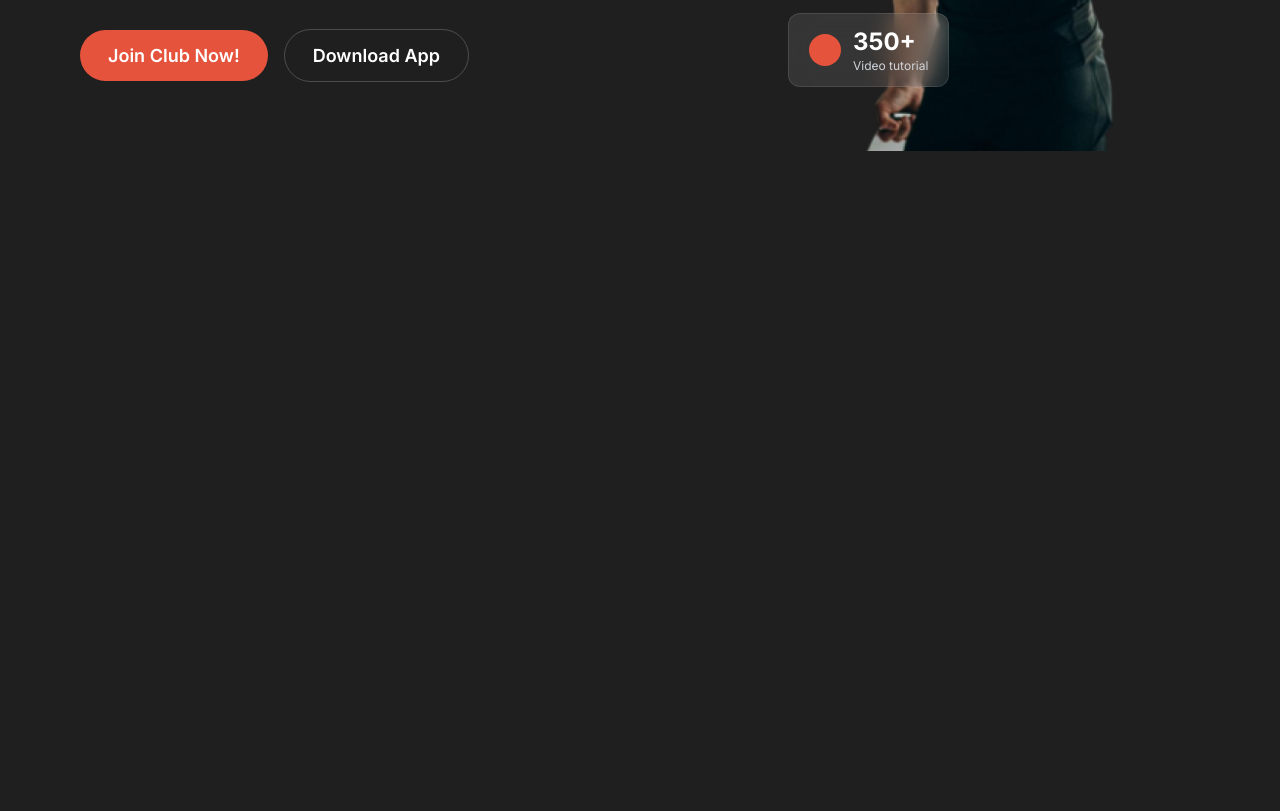
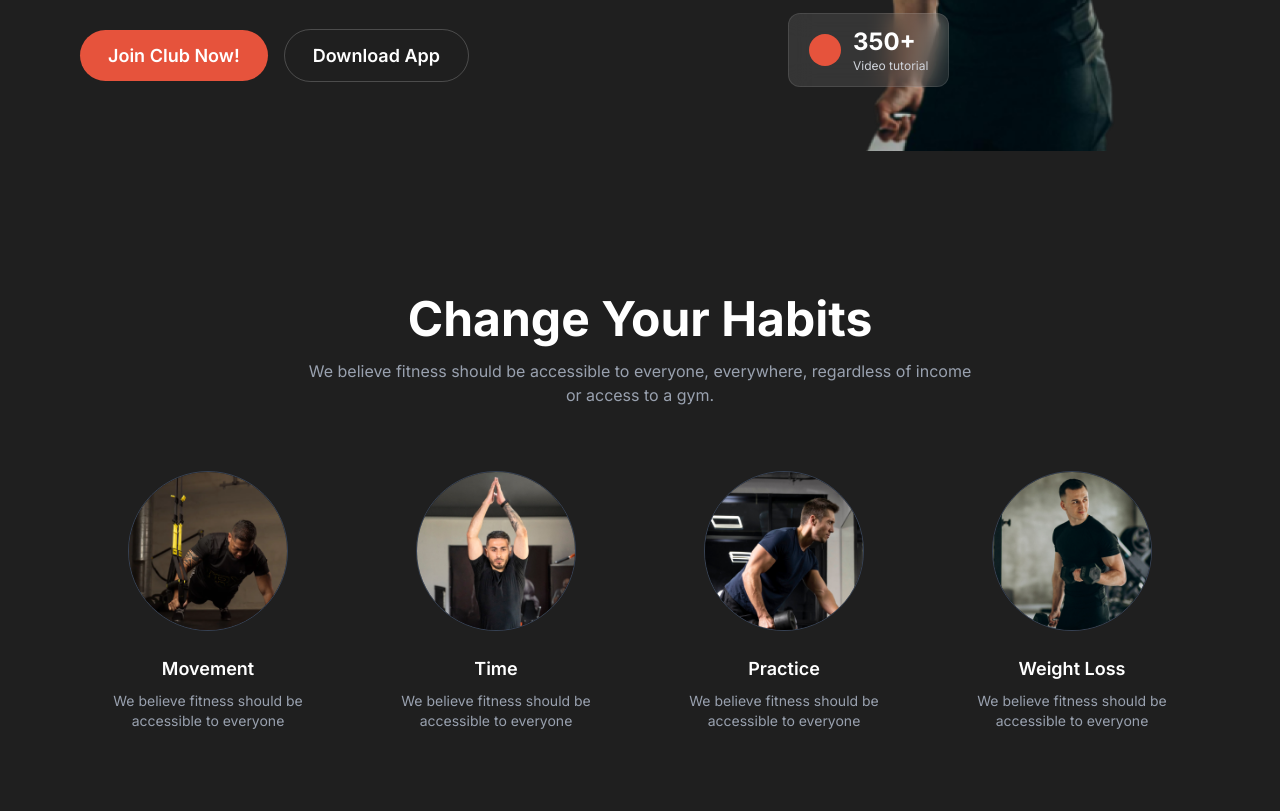
Before and after one commit to rasheduzzaman1978/tailwindcss-figma-file-practice, a plain HTML site: page fitness-resources/index.html in a window 1280 px wide. Shown: the part 563-1374 px from the top of the page. Before the commit the page ends 800 px from the top, so only its background shows below. Drawn offline with nearby package versions, Linux system fonts and the light colour scheme.

Commit message:
Fitness-resources card section created and css styled added

```diff
--- a/fitness-resources/index.html
+++ b/fitness-resources/index.html
@@ -124,6 +124,74 @@
     </div>
   </div>
 </section>
+
+<!-- Card section  -->
+
+<section class="max-w-6xl mx-auto px-6 py-20 text-center">
+
+    <!-- Heading -->
+    <h1 class="text-4xl md:text-5xl font-bold mb-4">
+      Change Your Habits
+    </h1>
+    <p class="text-gray-400 max-w-2xl mx-auto mb-16">
+      We believe fitness should be accessible to everyone, everywhere, regardless of income or access to a gym.
+    </p>
+
+    <!-- Cards -->
+    <div class="grid grid-cols-1 sm:grid-cols-2 lg:grid-cols-4 gap-12">
+
+      <!-- Card 1 -->
+      <div class="flex flex-col items-center">
+        <div class="w-40 h-40 rounded-full overflow-hidden border border-gray-700 mb-6">
+          <img src="./images/image 3.png"
+               class="w-full h-full object-cover" alt="Movement">
+        </div>
+        <h3 class="text-lg font-semibold mb-2">Movement</h3>
+        <p class="text-sm text-gray-400">
+          We believe fitness should be accessible to everyone
+        </p>
+      </div>
+
+      <!-- Card 2 -->
+      <div class="flex flex-col items-center">
+        <div class="w-40 h-40 rounded-full overflow-hidden border border-gray-700 mb-6">
+          <img src="./images/image 2.png"
+               class="w-full h-full object-cover" alt="Time">
+        </div>
+        <h3 class="text-lg font-semibold mb-2">Time</h3>
+        <p class="text-sm text-gray-400">
+          We believe fitness should be accessible to everyone
+        </p>
+      </div>
+
+      <!-- Card 3 -->
+      <div class="flex flex-col items-center">
+        <div class="w-40 h-40 rounded-full overflow-hidden border border-gray-700 mb-6">
+          <img src="./images/image 4.png"
+               class="w-full h-full object-cover" alt="Practice">
+        </div>
+        <h3 class="text-lg font-semibold mb-2">Practice</h3>
+        <p class="text-sm text-gray-400">
+          We believe fitness should be accessible to everyone
+        </p>
+      </div>
+
+      <!-- Card 4 -->
+      <div class="flex flex-col items-center">
+        <div class="w-40 h-40 rounded-full overflow-hidden border border-gray-700 mb-6">
+          <img src="./images/image 5.png"
+               class="w-full h-full object-cover" alt="Weight Loss">
+        </div>
+        <h3 class="text-lg font-semibold mb-2">Weight Loss</h3>
+        <p class="text-sm text-gray-400">
+          We believe fitness should be accessible to everyone
+        </p>
+      </div>
+
+    </div>
+
+
+  </section>
 <!-- Lucide Icons -->
 
   <script src="https://unpkg.com/lucide@latest"></script>
```
